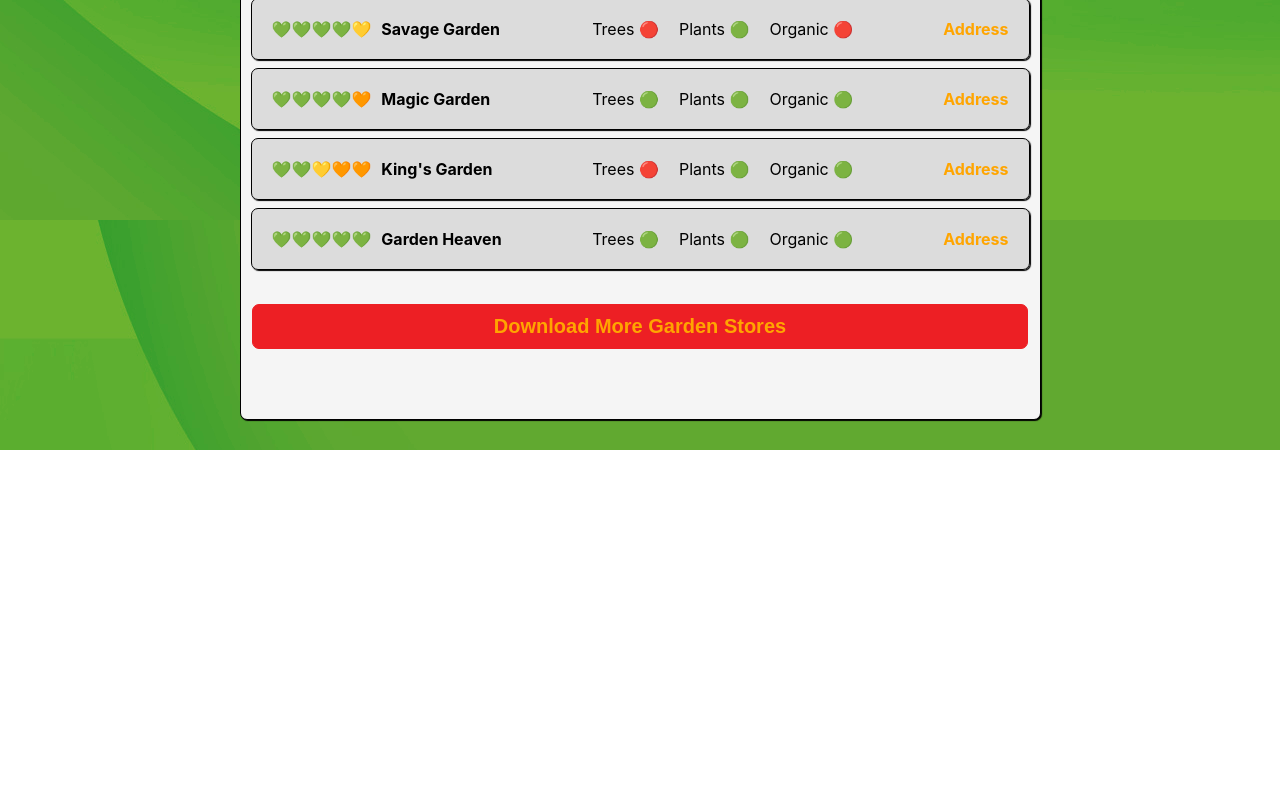
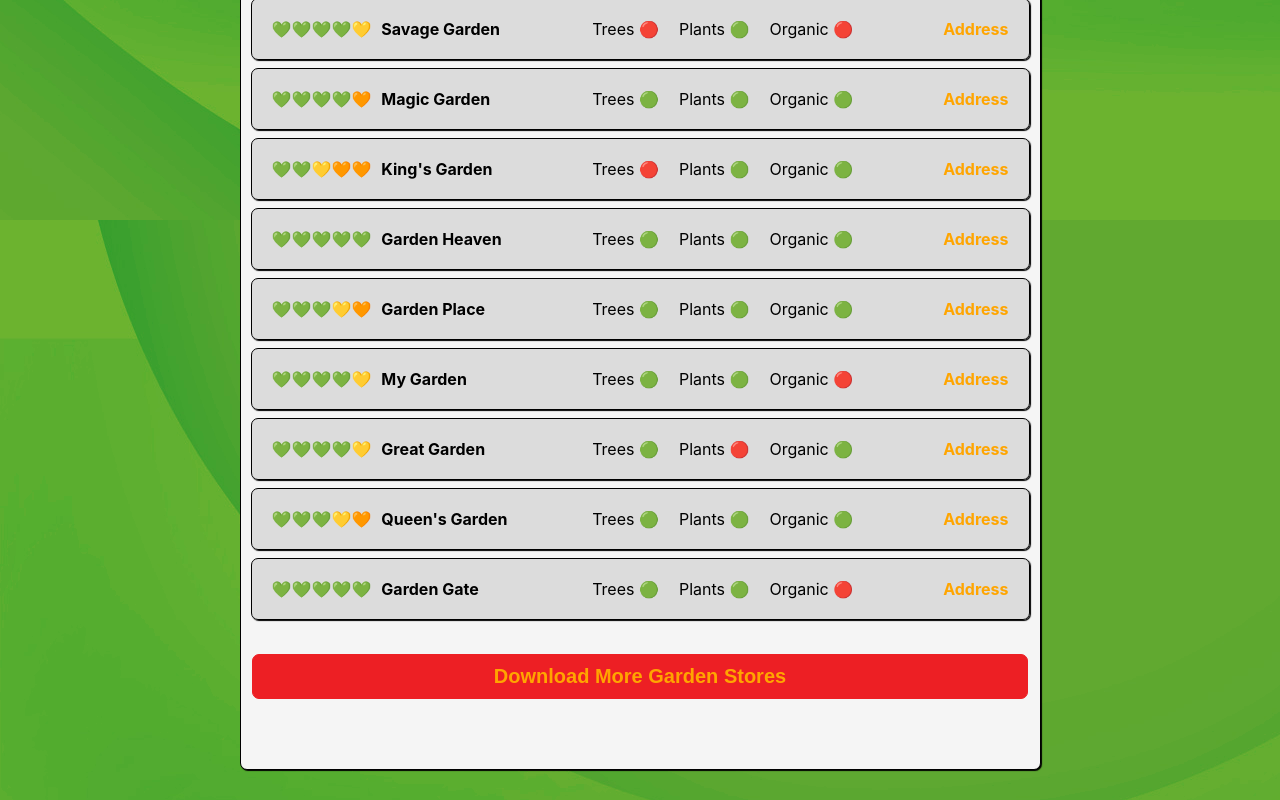
Before and after one commit to psyjulga/gardenstores-project, a React (Create React App) app: page / in a window 1280 px wide. Shown: the part 744-1544 px from the top of the page. Before the commit the page ends 1194 px from the top, so only its background shows below. Built offline with nearby package versions, Linux system fonts and the light colour scheme.

Commit message:
refactored to data.json

```diff
--- a/src/GardenStores.js
+++ b/src/GardenStores.js
@@ -1,75 +1,20 @@
+// import { useState, useEffect } from 'react'
 import GardenStore from './GardenStore'
 
 const GardenStores = ({ mobileView }) => {
-	const url = 'https://github.com/psyjulga/gardenstores-project'
+	// const [gardenStores, setGardenStores] = useState([])
 
-	const gardenStores = [
-		{
-			rating: 3,
-			name: "Fool's Garden",
-			trees: 'y',
-			plants: 'y',
-			bio: 'n',
-			address: {
-				street: 'Main Street 2',
-				zip: 12345,
-				city: 'Somewhere',
-				website: url,
-			},
-		},
-		{
-			rating: 4.5,
-			name: 'Savage Garden',
-			trees: 'n',
-			plants: 'y',
-			bio: 'n',
-			address: {
-				street: 'Flower Street 2',
-				zip: 55545,
-				city: 'Nowhere',
-				website: url,
-			},
-		},
-		{
-			rating: 4,
-			name: 'Magic Garden',
-			trees: 'y',
-			plants: 'y',
-			bio: 'y',
-			address: {
-				street: 'Diagon Alley 2',
-				zip: 12321,
-				city: 'Hogwarts',
-				website: url,
-			},
-		},
-		{
-			rating: 2.5,
-			name: "King's Garden",
-			trees: 'n',
-			plants: 'y',
-			bio: 'y',
-			address: {
-				street: 'Queen Street 2',
-				zip: 55555,
-				city: "Salem's Lot",
-				website: url,
-			},
-		},
-		{
-			rating: 5,
-			name: 'Garden Heaven',
-			trees: 'y',
-			plants: 'y',
-			bio: 'y',
-			address: {
-				street: 'Heaven Street 2',
-				zip: 12121,
-				city: 'Everywhere',
-				website: url,
-			},
-		},
-	]
+	const gardenStoresJson = require('./fake_api/data.json')
+	const gardenStores = gardenStoresJson['GardenStores']
+
+	// useEffect(() => {
+	// 	fetch(path)
+	// 		.then((res) => {
+	// 			console.log('RES: ', res)
+	// 			res.json()
+	// 		})
+	// 		.then((gardenStores) => setGardenStores(gardenStores))
+	// }, [])
 
 	return (
 		<ul className="garden-stores">
--- /dev/null
+++ b/src/fake_api/data.json
@@ -0,0 +1,134 @@
+{
+	"GardenStores": [
+		{
+			"rating": 3,
+			"name": "Fool's Garden",
+			"trees": "y",
+			"plants": "y",
+			"bio": "n",
+			"address": {
+				"street": "Main Street 2",
+				"zip": 12345,
+				"city": "Somewhere",
+				"website": "https://github.com/psyjulga/gardenstores-project"
+			}
+		},
+		{
+			"rating": 4.5,
+			"name": "Savage Garden",
+			"trees": "n",
+			"plants": "y",
+			"bio": "n",
+			"address": {
+				"street": "Flower Street 2",
+				"zip": 55545,
+				"city": "Nowhere",
+				"website": "https://github.com/psyjulga/gardenstores-project"
+			}
+		},
+		{
+			"rating": 4,
+			"name": "Magic Garden",
+			"trees": "y",
+			"plants": "y",
+			"bio": "y",
+			"address": {
+				"street": "Diagon Alley 2",
+				"zip": 12321,
+				"city": "Hogwarts",
+				"website": "https://github.com/psyjulga/gardenstores-project"
+			}
+		},
+		{
+			"rating": 2.5,
+			"name": "King's Garden",
+			"trees": "n",
+			"plants": "y",
+			"bio": "y",
+			"address": {
+				"street": "Queen Street 2",
+				"zip": 55555,
+				"city": "Salem's Lot",
+				"website": "https://github.com/psyjulga/gardenstores-project"
+			}
+		},
+		{
+			"rating": 5,
+			"name": "Garden Heaven",
+			"trees": "y",
+			"plants": "y",
+			"bio": "y",
+			"address": {
+				"street": "Heaven Street 2",
+				"zip": 12121,
+				"city": "Everywhere",
+				"website": "https://github.com/psyjulga/gardenstores-project"
+			}
+		},
+		{
+			"rating": 3.5,
+			"name": "Garden Place",
+			"trees": "y",
+			"plants": "y",
+			"bio": "y",
+			"address": {
+				"street": "Main Street 5",
+				"zip": 12333,
+				"city": "Whereever",
+				"website": "https://github.com/psyjulga/gardenstores-project"
+			}
+		},
+		{
+			"rating": 4.5,
+			"name": "My Garden",
+			"trees": "y",
+			"plants": "y",
+			"bio": "n",
+			"address": {
+				"street": "Lower Street 2",
+				"zip": 54445,
+				"city": "Gotham",
+				"website": "https://github.com/psyjulga/gardenstores-project"
+			}
+		},
+		{
+			"rating": 4.5,
+			"name": "Great Garden",
+			"trees": "y",
+			"plants": "n",
+			"bio": "y",
+			"address": {
+				"street": "Big Alley 2",
+				"zip": 12378,
+				"city": "Town",
+				"website": "https://github.com/psyjulga/gardenstores-project"
+			}
+		},
+		{
+			"rating": 3.5,
+			"name": "Queen's Garden",
+			"trees": "y",
+			"plants": "y",
+			"bio": "y",
+			"address": {
+				"street": "King Street 2",
+				"zip": 33333,
+				"city": "Lady's Lot",
+				"website": "https://github.com/psyjulga/gardenstores-project"
+			}
+		},
+		{
+			"rating": 5,
+			"name": "Garden Gate",
+			"trees": "y",
+			"plants": "y",
+			"bio": "n",
+			"address": {
+				"street": "Garden Street 2",
+				"zip": 12221,
+				"city": "Here",
+				"website": "https://github.com/psyjulga/gardenstores-project"
+			}
+		}
+	]
+}
```
